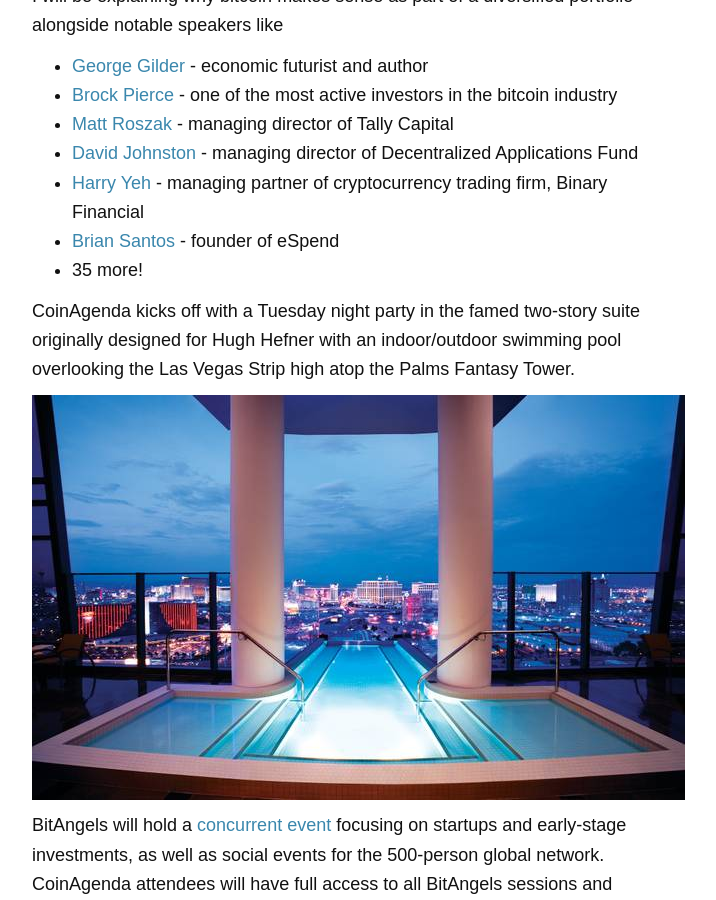
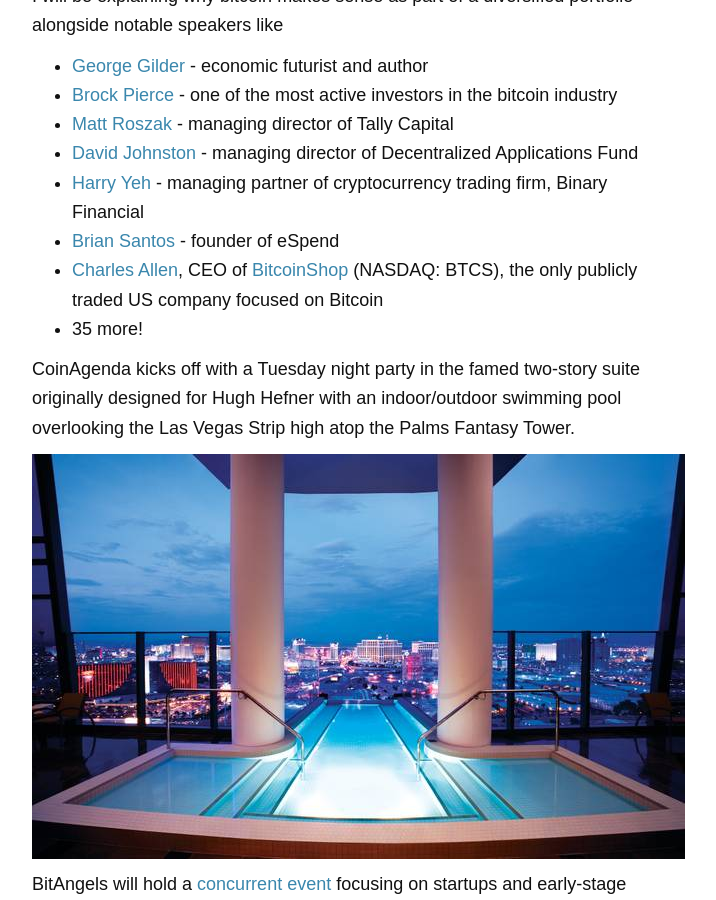
Before and after one commit to davidsilvasmith/bitcoinbulls.net, a Jekyll site: the page built from _posts/2014-09-12-Coin-Agenda-Vegas-2014.md, in a window 1280 px wide and 900 px high, scrolled down 1482 px. Shown: the whole window, without its empty margins (38-754 px from the left). Built offline with Jekyll 4.4.1, drawn with Linux system fonts in a browser that asks for light colours; nearby versions of some CDN libraries; some web fonts are replaced; comment, search, counter and statistics services are not loaded.

Commit message:
added Charles Allen to Vegas post

```diff
--- a/_posts/2014-09-12-Coin-Agenda-Vegas-2014.md
+++ b/_posts/2014-09-12-Coin-Agenda-Vegas-2014.md
@@ -18,6 +18,7 @@ I will be explaining why bitcoin makes sense as part of a diversified portfolio
 * [David Johnston](http://www.linkedin.com/in/davidajohnston) - managing director of Decentralized Applications Fund
 * [Harry Yeh](https://www.linkedin.com/in/harryyeh) - managing  partner of cryptocurrency trading firm, Binary Financial
 * [Brian Santos](https://www.linkedin.com/pub/brian-santos/52/491/502) - founder of eSpend
+* [Charles Allen](http://investors.btcs.com/#team), CEO of [BitcoinShop](http://www.bitcoinshop.us/) (NASDAQ: BTCS), the only publicly traded US company focused on Bitcoin
 * 35 more!
 
 CoinAgenda kicks off with a Tuesday night party in the famed two-story suite originally designed for Hugh Hefner with an indoor/outdoor swimming pool overlooking the Las Vegas Strip high atop the Palms Fantasy Tower.
```
